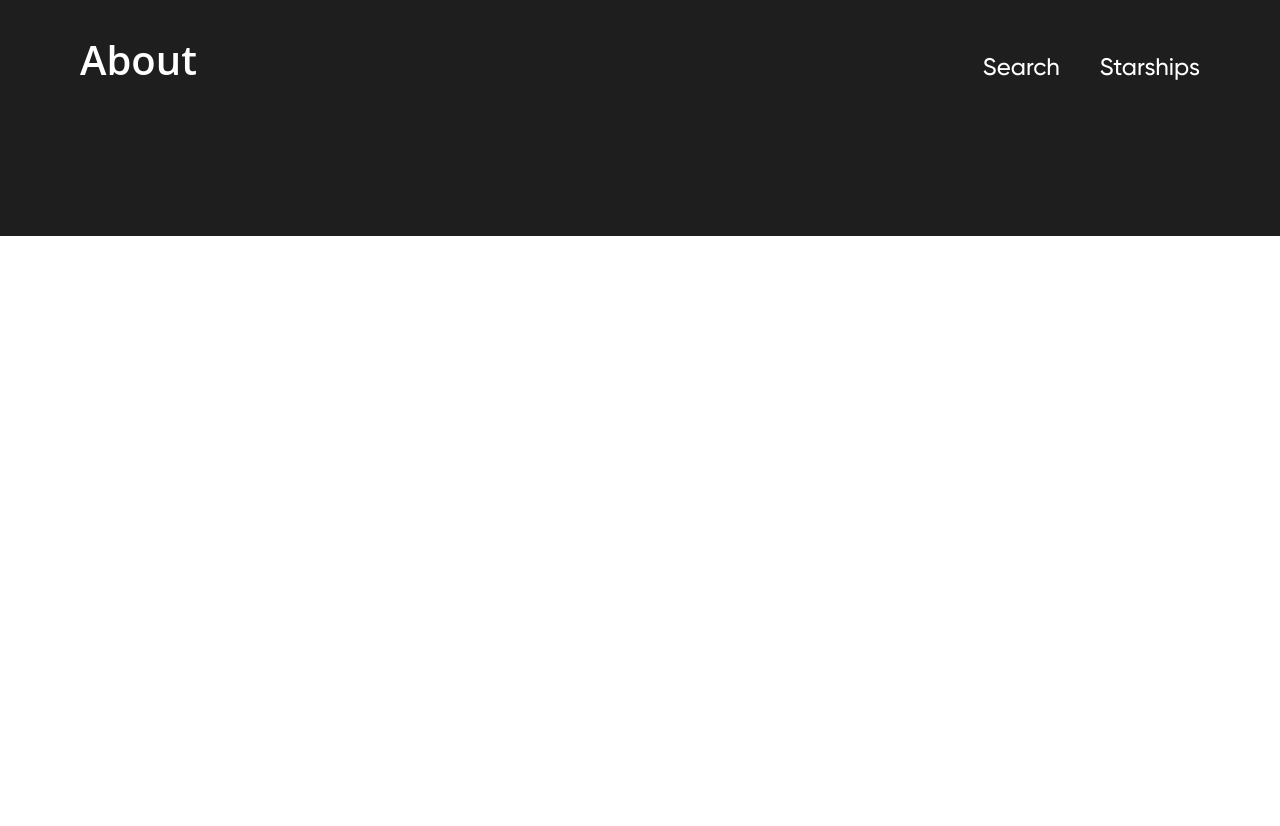
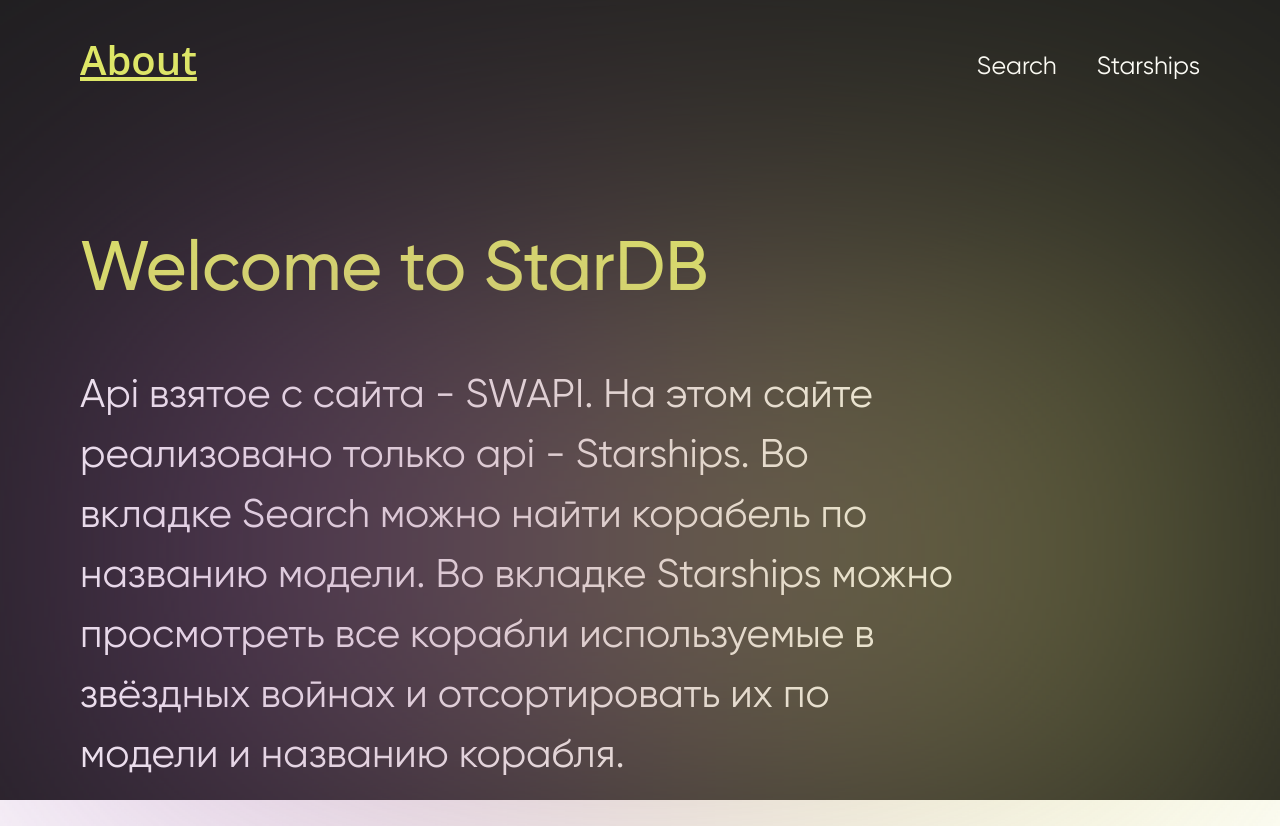
Before and after one commit to KrasnovDaniil1/starships, a Vue app: page / in a window 1280 px wide. Before the commit the page ends 800 px from the top, so only its background shows below. Built offline with nearby package versions, Linux system fonts and the light colour scheme.

Commit message:
add pahe home

```diff
--- a/src/App.vue
+++ b/src/App.vue
@@ -20,30 +20,39 @@ export default {
 </script>
 
 <style lang="scss">
-// .app {
-//     max-width: 100vw;
-//     overflow: hidden;
-// }
-// :root {
-//     --font-first: 'Playfair Display';
-//     --size-first: max(22px, 1.3vw);
-//     --size-second: max(25px, 1.5vw);
-//     --size-third: max(40px, 2.2vw);
-// }
-// @media screen and (max-width: 920px) {
-//     :root {
-//         --size-third: 32px;
-//     }
-// }
-// @media screen and (max-width: 420px) {
-//     :root {
-//         --size-second: 22px;
-//         --size-first: 20px;
-//     }
-// }
+:root {
+    --size-first: 25px;
+    --size-second: 40px;
+    --size-third: 70px;
+    --color-first: #fff;
+    --color-second: #e2f063;
+}
+@media screen and (max-width: 920px) {
+    :root {
+        --size-first: 23px;
+        --size-second: 35px;
+        --size-third: 50px;
+    }
+}
+@media screen and (max-width: 420px) {
+    :root {
+        --size-first: 22px;
+        --size-second: 30px;
+        --size-third: 40px;
+    }
+}
+
 .app {
     background: #1e1e1e;
     padding: 0 80px;
+    min-height: 100vh;
+}
+.title {
+    margin-bottom: 60px;
+    font-family: 'Gilroy';
+    font-size: var(--size-third);
+    font-weight: 500;
+    color: #e2f063;
 }
 body,
 head {
@@ -55,7 +64,6 @@ head {
     margin: 0;
     box-sizing: border-box;
     font-size: 100%;
-    font: inherit;
     line-height: 1;
     color: inherit;
 }
--- a/src/components/Header.vue
+++ b/src/components/Header.vue
@@ -18,20 +18,24 @@ export default {
     padding: 40px 0 156px 0;
     display: flex;
     justify-content: space-between;
-    color: #fff;
+    color: var(--color-first);
     .logo {
         font-family: 'Open Sans';
-        font-size: 40px;
+        font-size: var(--size-second);
         font-weight: 600;
     }
     .nav-router {
         margin-top: auto;
         font-family: 'Gilroy';
-        font-weight: 500;
-        font-size: 24px;
+        font-weight: 400;
+        font-size: var(--size-first);
         .nav {
             margin-left: 40px;
         }
     }
+    .router-link-active {
+        color: var(--color-second);
+        text-decoration: underline;
+    }
 }
 </style>
--- a/src/views/Home.vue
+++ b/src/views/Home.vue
@@ -1,5 +1,15 @@
 <template>
-    <div class="home"></div>
+    <section class="home">
+        <h1 class="title">Welcome to StarDB</h1>
+        <div class="home-text">
+            Api взятое с сайта - SWAPI. На этом сайте реализовано только api -
+            Starships. Во вкладке Search можно найти корабель по названию
+            модели. Во вкладке Starships можно просмотреть все корабли
+            используемые в звёздных войнах и отсортировать их по модели и
+            названию корабля.
+        </div>
+        <div class="decor"></div>
+    </section>
 </template>
 <script>
 export default {
@@ -7,3 +17,24 @@ export default {
     setup() {},
 };
 </script>
+<style lang="scss" scoped>
+.home {
+    position: relative;
+    .home-text {
+        font-size: var(--size-second);
+        font-family: 'Gilroy';
+        line-height: 1.5;
+        color: var(--color-first);
+        margin-right: 230px;
+    }
+    .decor {
+        position: absolute;
+        top: 40px;
+        width: 100%;
+        height: 100%;
+        background: linear-gradient(90deg, #8b39b2 0%, #e2f063 100%);
+        opacity: 0.6;
+        filter: blur(200px);
+    }
+}
+</style>
```
